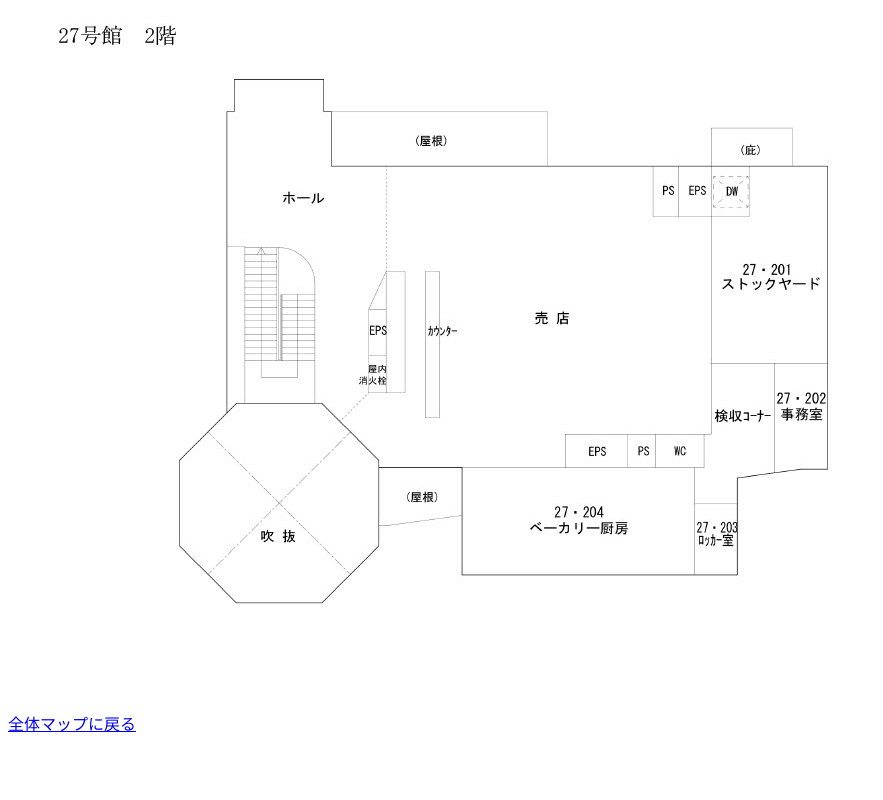
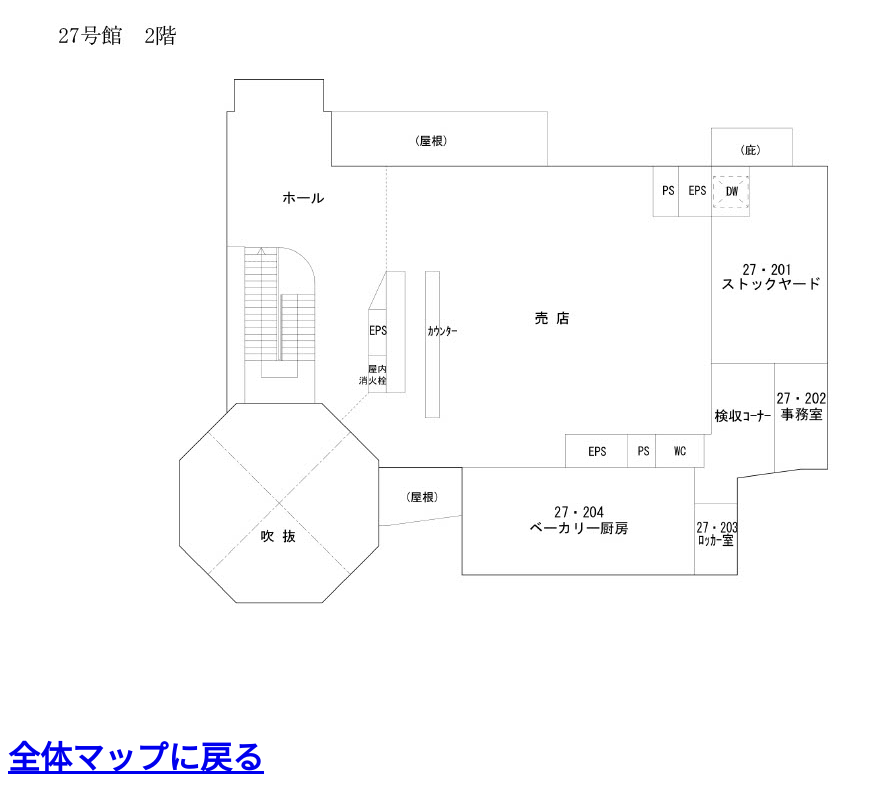
Before and after one commit to basxoaob/PD-Map-1, a plain HTML site: page ２７号館.html in a window 1280 px wide. Shown: the part 834-1634 px from the top of the page, without its empty margins (0-883 px from the left). Before the commit the page ends 1577 px from the top, so only its background shows below. Drawn offline with Linux system fonts and the light colour scheme.

Commit message:
Update ２７号館.html

```diff
--- a/２７号館.html
+++ b/２７号館.html
@@ -12,7 +12,7 @@
 
     <!-- 全体マップに戻るボタン -->
     <div class="return-button-container">
-        <a href="index.html" class="return-button">全体マップに戻る</a>
+        <h1><a href="index.html" class="return-button">全体マップに戻る</a></h1>
     </div>
 </body>
 </html>
```
